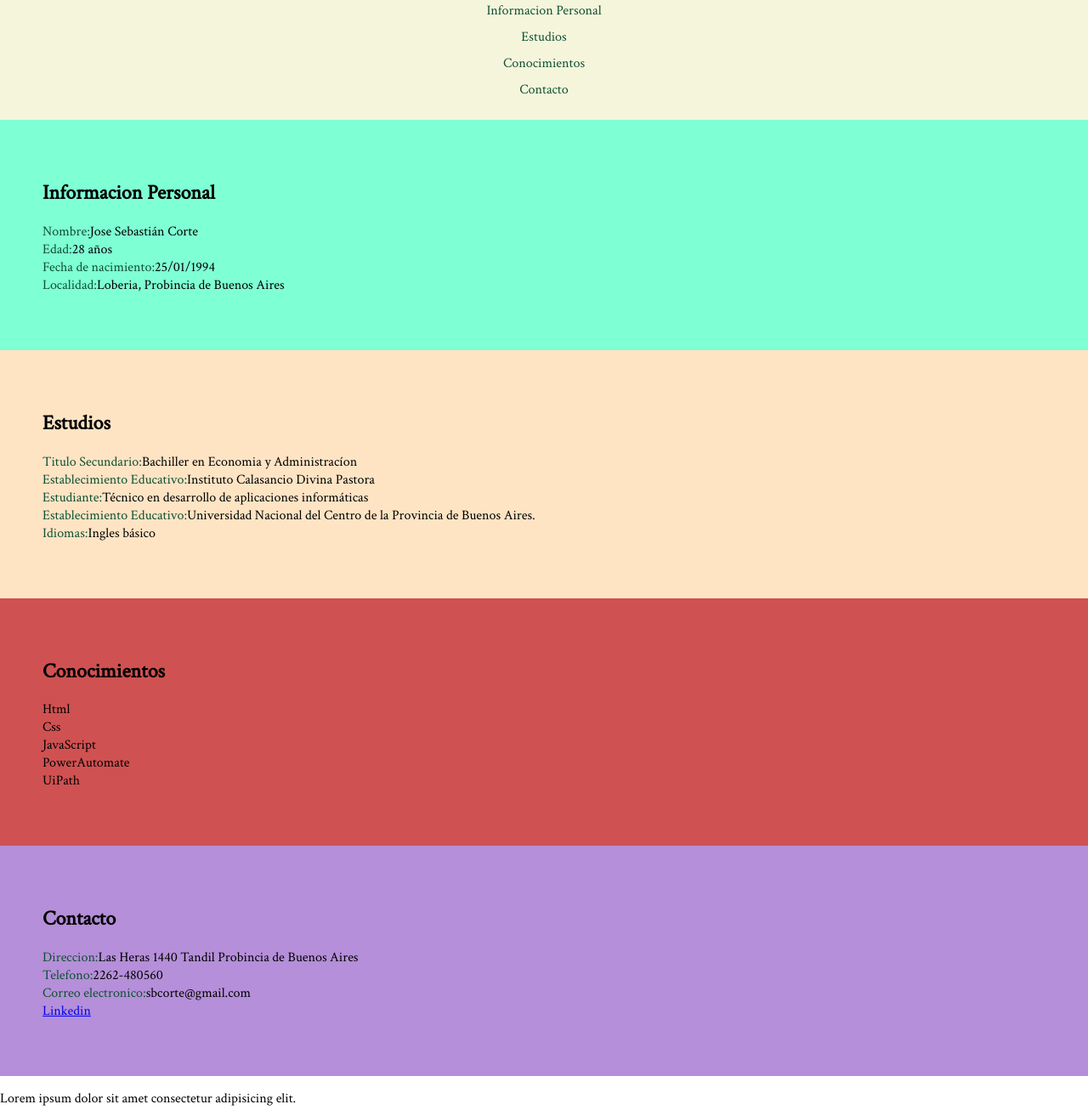
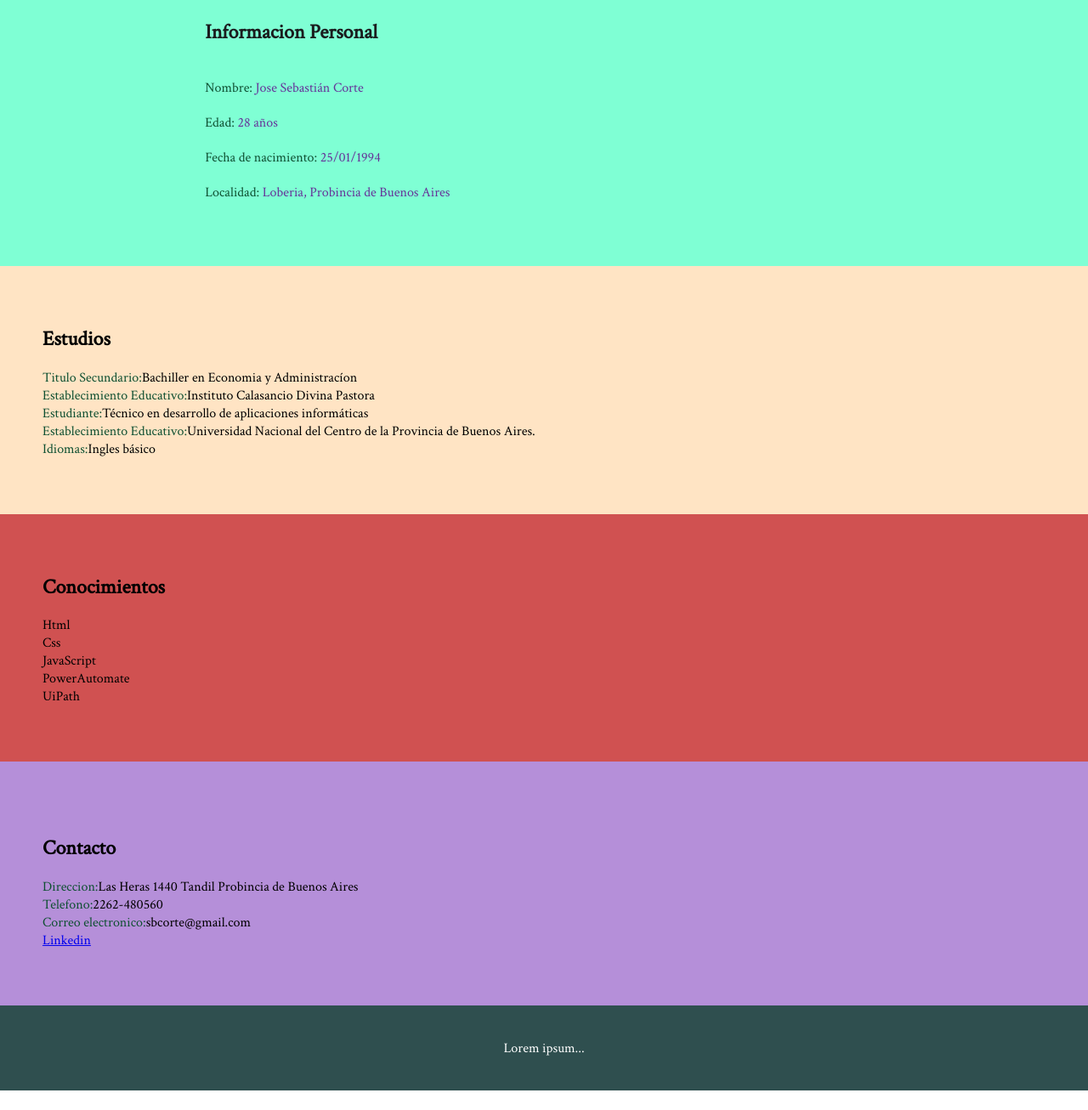
Before and after one commit to Sba94/Cv_SebastianCorte, a plain HTML site: page index.html in a window 1280 px wide. Shown: the part 74-1380 px from the top of the page at 85% size. After the commit the page ends 1357 px from the top, so only its background shows below. Drawn offline with Linux system fonts and the light colour scheme.

Commit message:
se creo @media de 720px

```diff
--- a/CSS/diseño.css
+++ b/CSS/diseño.css
@@ -81,7 +81,67 @@ header a:hover{
 }
 
 #contacto .container{
+    display: flex;
     text-align: left;
+    flex-direction: column;
     padding:50px 10px;
     background-color: rgb(181, 143, 217);
 }
+
+footer {
+    background-color: darkslategray;
+}
+
+footer p{
+    margin: 0;
+    color: white;
+}
+
+footer .container {
+    height: 100px;
+    display: flex;
+    justify-content: center;
+    align-items: center;
+}
+
+@media (min-width: 720px){
+
+    header {
+        position: fixed;
+        width: 100%;
+    }
+
+    header .container{
+        flex-direction: row;
+        justify-content: space-between;
+    }
+
+    header nav{
+        flex-direction: row;
+        padding-bottom: 0;
+        padding-right: 10px;
+    }
+
+    #info .container{
+        display: flex;
+        justify-content: center;
+    }
+
+    #info h2{
+        color: rgb(26, 28, 30);
+        font-size: 150%;
+        padding: 10px 10px;
+    }
+
+    #info li{
+        color: rebeccapurple;
+        font-size: 100%;
+        width: 50%;
+        max-width: 500px;
+        display: inline-block;
+        padding: 10px 10px;
+    }
+
+
+
+}
--- a/index.html
+++ b/index.html
@@ -26,10 +26,10 @@
     <section id="info">
         <div class="container">
             <ul> <h2>Informacion Personal</h2>
-                <li><span class="leyenda">Nombre:</span>Jose Sebastián Corte</li>
-                <li><span class="leyenda">Edad:</span>28 años</li>
-                <li><span class="leyenda">Fecha de nacimiento:</span>25/01/1994</li>
-                <li><span class="leyenda">Localidad:</span>Loberia, Probincia de Buenos Aires</li>
+                <li><span class="leyenda">Nombre:</span> Jose Sebastián Corte</li>
+                <li><span class="leyenda">Edad:</span> 28 años</li>
+                <li><span class="leyenda">Fecha de nacimiento:</span> 25/01/1994</li>
+                <li><span class="leyenda">Localidad:</span> Loberia, Probincia de Buenos Aires</li>
             </ul>
         </div>
     </section>
@@ -75,7 +75,7 @@
 
     <footer>
         <div class="container">
-            <p>Lorem ipsum dolor sit amet consectetur adipisicing elit.</p>
+            <p>Lorem ipsum...</p>
         </div>
     </footer>
 
```
